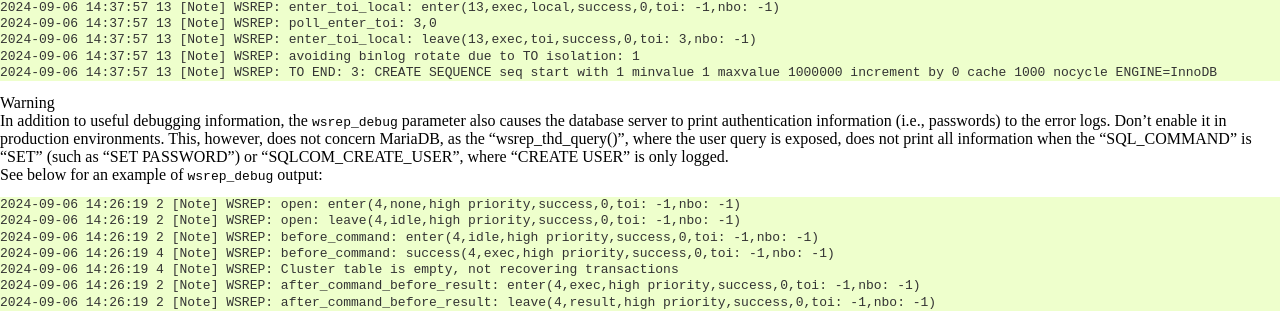
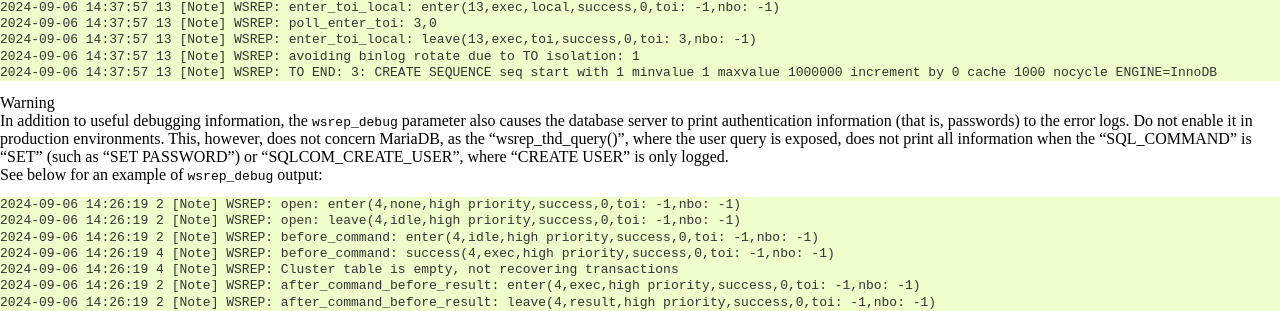
Before and after one commit to codership/documentation, a Sphinx documentation site: the page built from galeracluster/source/documentation/mysql-wsrep-options.rst, in a window 1280 px wide and 900 px high, scrolled down 5391 px. Shown: the part 148-459 px from the top of the window. Built offline with Sphinx 7.4.7, drawn with Linux system fonts in a browser that asks for light colours; comment, search, counter and statistics services are not loaded.

Commit message:
Attempt to resolve conflict errors

```diff
--- a/galeracluster/source/documentation/mysql-wsrep-options.rst
+++ b/galeracluster/source/documentation/mysql-wsrep-options.rst
@@ -590,7 +590,7 @@ DDL statements are also logged. See below for an example:
    2024-09-06 14:37:57 13 [Note] WSREP: avoiding binlog rotate due to TO isolation: 1
    2024-09-06 14:37:57 13 [Note] WSREP: TO END: 3: CREATE SEQUENCE seq start with 1 minvalue 1 maxvalue 1000000 increment by 0 cache 1000 nocycle ENGINE=InnoDB
 
-.. warning:: In addition to useful debugging information, the ``wsrep_debug`` parameter also causes the database server to print authentication information (i.e., passwords) to the error logs. Don't enable it in production environments. This, however, does not concern MariaDB, as the "wsrep_thd_query()", where the user query is exposed, does not print all information when the "SQL_COMMAND" is "SET" (such as "SET PASSWORD") or "SQLCOM_CREATE_USER", where "CREATE USER" is only logged.
+.. warning:: In addition to useful debugging information, the ``wsrep_debug`` parameter also causes the database server to print authentication information (that is, passwords) to the error logs. Do not enable it in production environments. This, however, does not concern MariaDB, as the "wsrep_thd_query()", where the user query is exposed, does not print all information when the "SQL_COMMAND" is "SET" (such as "SET PASSWORD") or "SQLCOM_CREATE_USER", where "CREATE USER" is only logged.
 
 See below for an example of ``wsrep_debug`` output:
 
```
